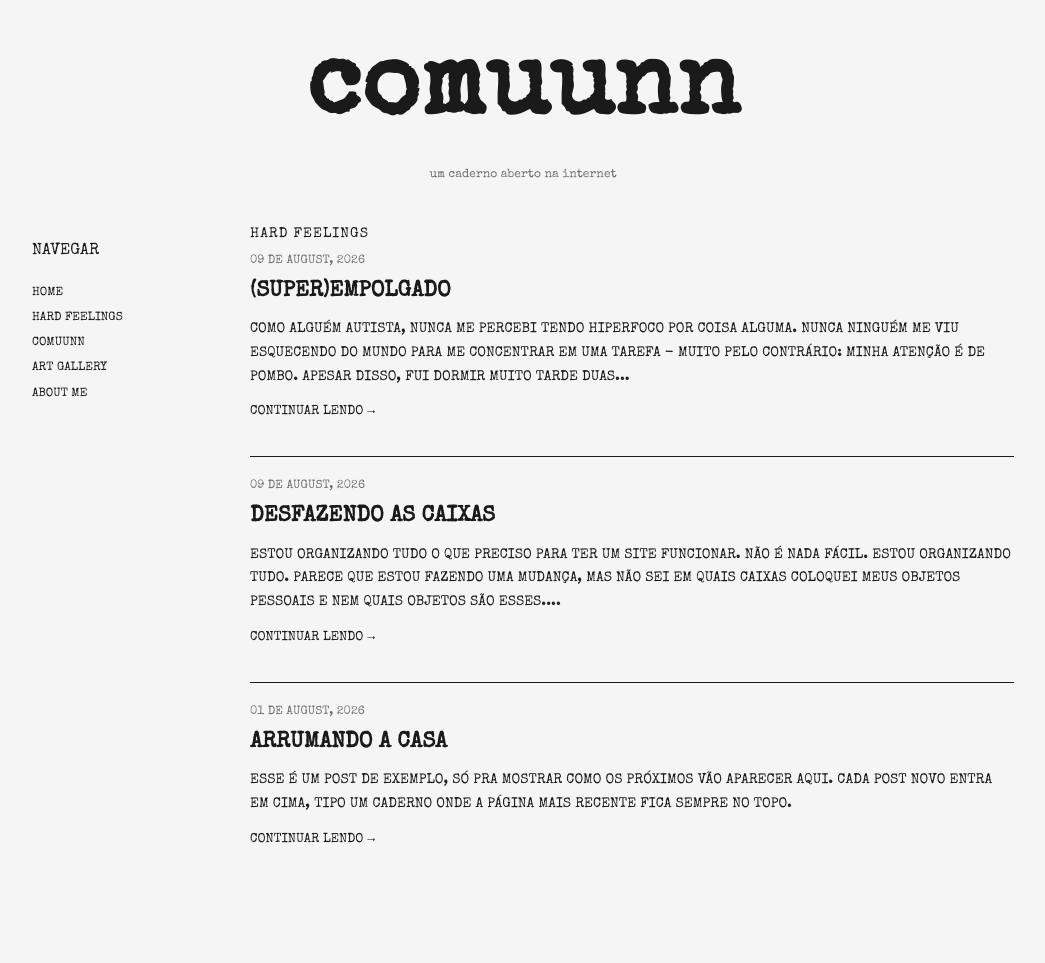
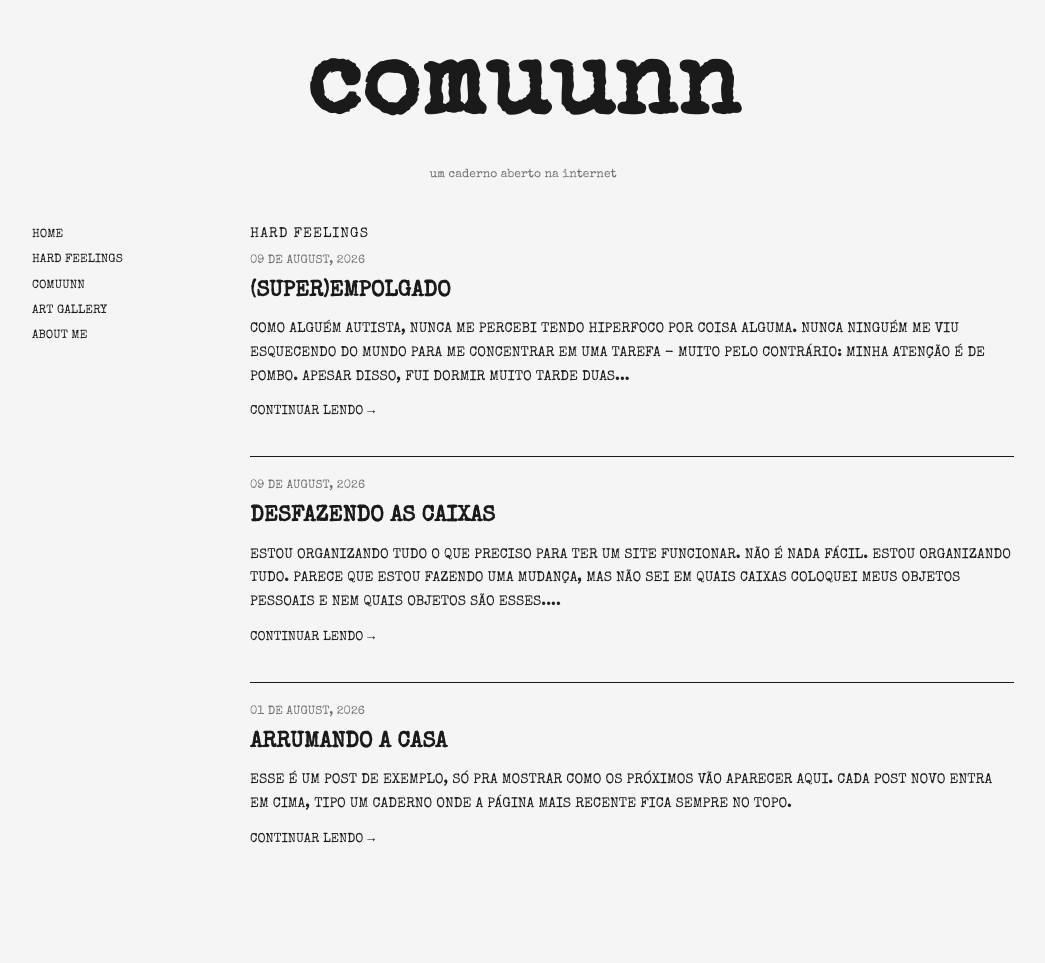
Before and after one commit to guiolhermer/comuunn, a Jekyll site: the page built from diario/index.html, in a window 1280 px wide. Shown: the whole page, without its empty margins (117-1162 px from the left). Built offline with Jekyll 4.4.1, drawn with Linux system fonts in a browser that asks for light colours.

Commit message:
refactor: remove section title from navigation component

```diff
--- a/_includes/nav-coluna.html
+++ b/_includes/nav-coluna.html
@@ -1,5 +1,4 @@
 <nav class="coluna-navegacao">
-  <p class="nome-da-seção-navegacao">navegar</p>
   <ul class="lista-navegacao">
     <li><a href="{{ '/' | relative_url }}">home</a></li>
     <li><a href="{{ '/diario/' | relative_url }}">hard feelings</a></li>
```
